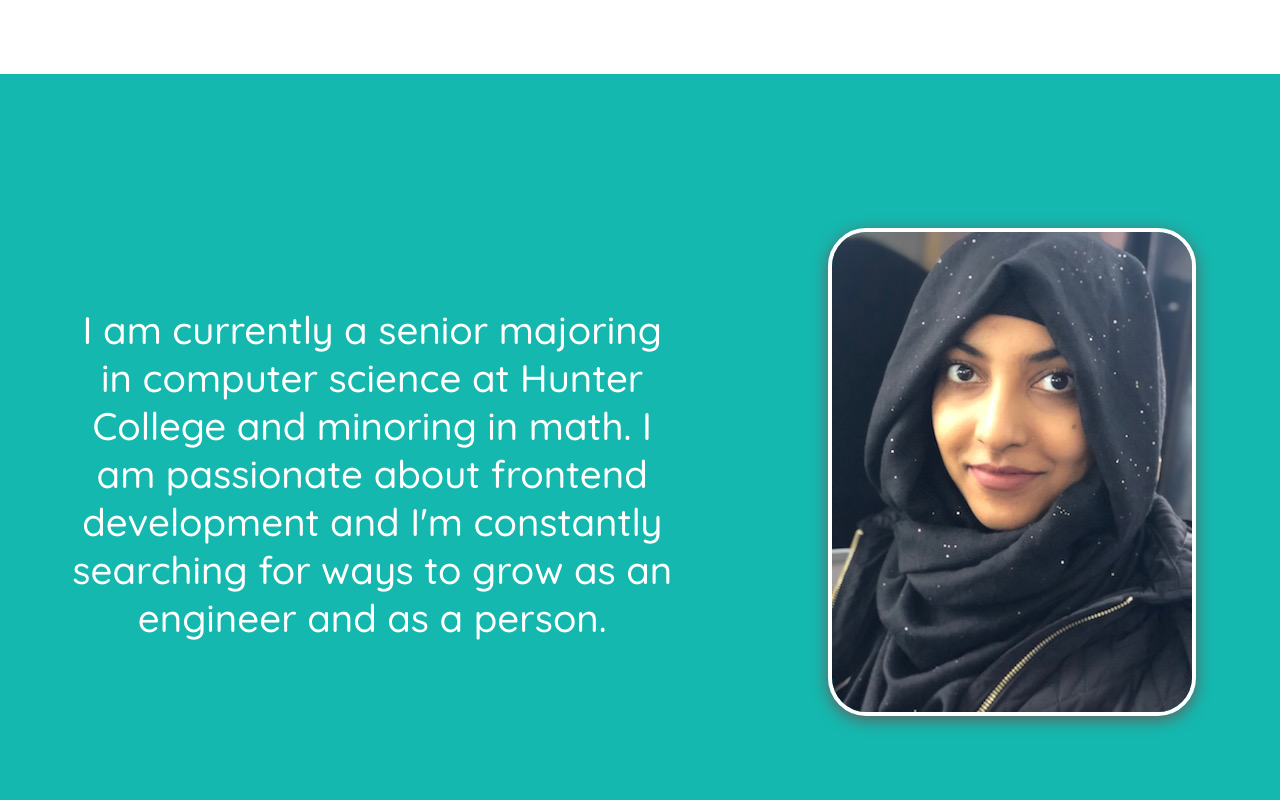
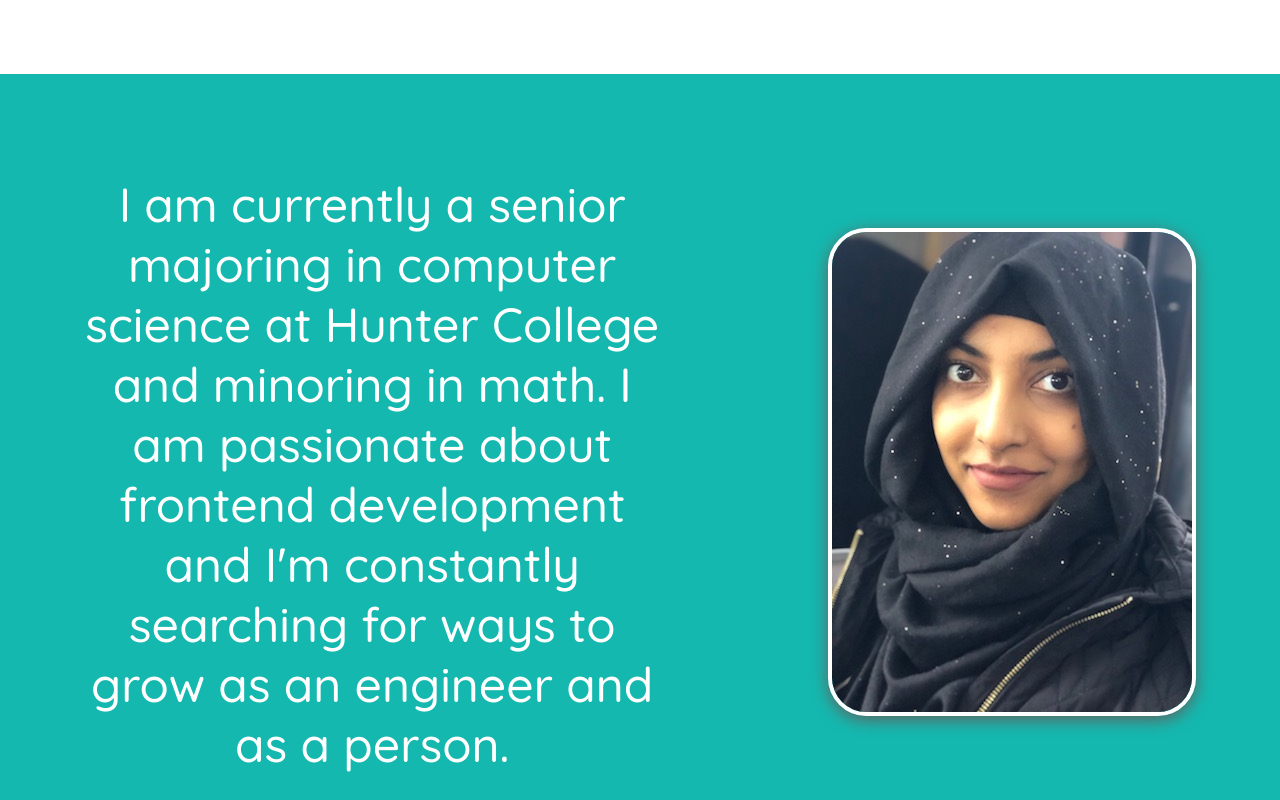
Before and after one commit to Marjan154/marjan-personal-website, a React (Create React App) app: page /#/ in a window 1280 px wide. Shown: the part 720-1520 px from the top of the page. Built offline with nearby package versions, Linux system fonts and the light colour scheme.

Commit message:
updated font size

```diff
--- a/src/styles/home.css
+++ b/src/styles/home.css
@@ -29,7 +29,7 @@ body {
 
 .words {
   font-family: "Quicksand", sans-serif;
-  font-size: 3vw;
+  font-size: 6vmin;
   color: white;
   word-wrap: break-word;
   width: 600px;
@@ -43,9 +43,9 @@ body {
 
 .wordColorSize {
   font-family: "Quicksand", sans-serif;
-  font-size: 3.5vw;
+  font-size: 7vmin;
   color: white;
-  width: 47vw;
+  width: 47vmax;
 }
 
 .landing {
@@ -147,10 +147,10 @@ body {
   padding: 10px;
   font-weight: bold;
   color: #14b8af;
-  font-size: 9.5vw;
   font-family: "Quicksand", sans-serif;
 }
 .homeSection.bg-text {
+  font-size: 9.5vw;
   color: #14b8af;
   background-image: url(../images/t2.jpg);
   background-size: cover;
```
